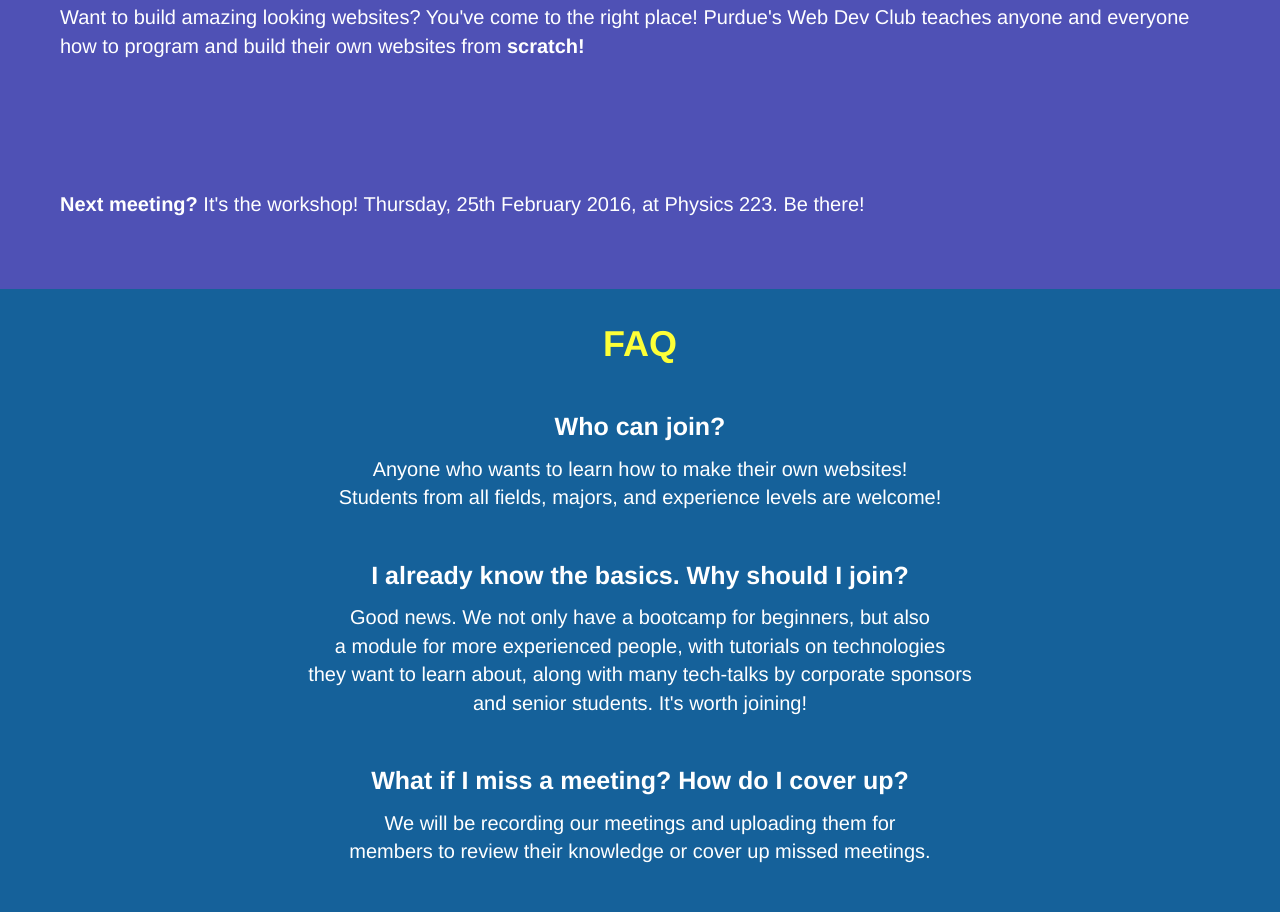
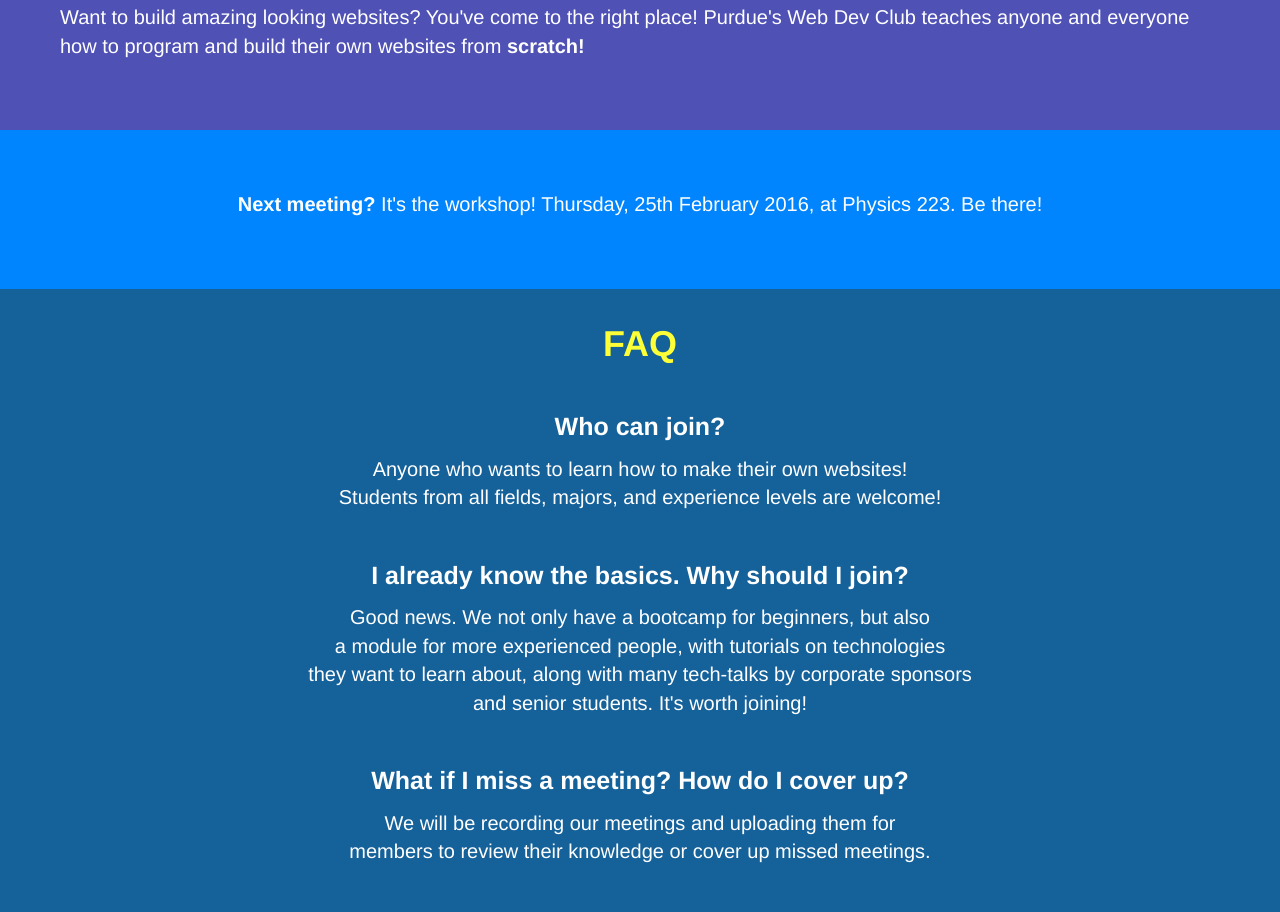
Before and after one commit to purduewebdevclub/website, a website: page index.html in a window 1280 px wide. Shown: the part 857-1769 px from the top of the page. Drawn offline with Linux system fonts and the light colour scheme.

Commit message:
Fixed formatting of next meeting details

```diff
--- a/index.html
+++ b/index.html
@@ -64,8 +64,8 @@
             </p>
         </div>
 
-        <div style="background: #4F51B5; padding: 60px" class="white">
-            <p style = "font-size: 20px">
+        <div style="background: #0085ff; padding: 60px" class="white">
+            <p style = "font-size: 20px; text-align: center">
                 <strong>Next meeting?</strong> It's the workshop! Thursday, 25th February 2016, at Physics 223. Be there!
             </p>
         </div>
```
